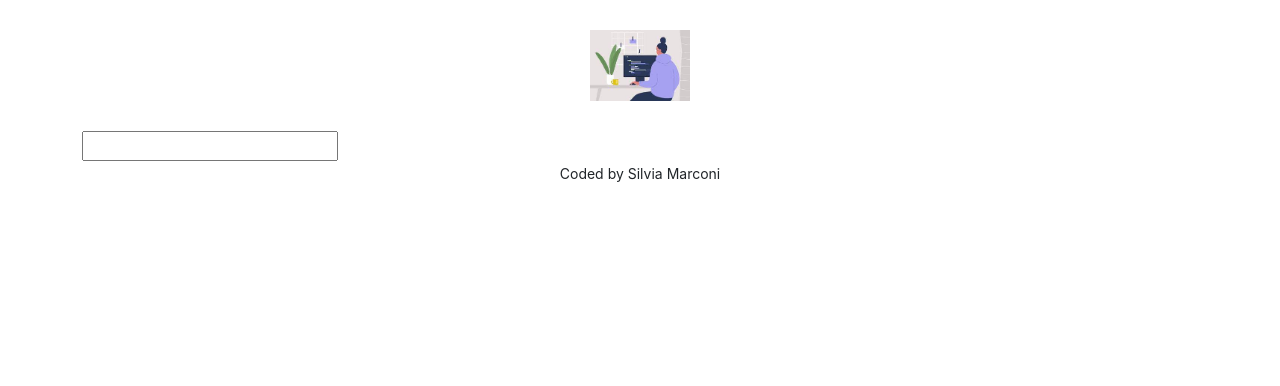
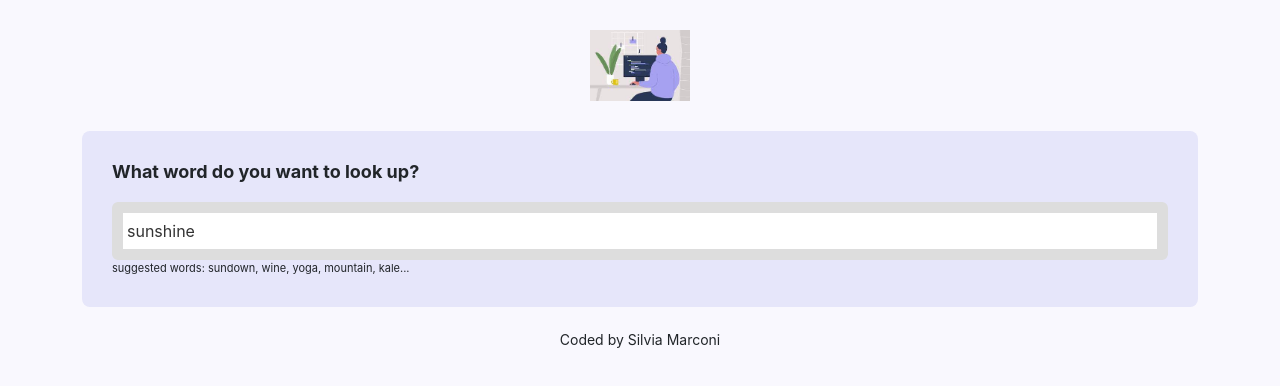
Before and after one commit to SilviM77/dictionary-project, a React (Create React App) app: page / in a window 1280 px wide. Shown: the top 386 px of the page. Built offline with nearby package versions, Linux system fonts and the light colour scheme; no server answers.

Commit message:
Added CSS styling to each component

```diff
--- a/src/App.css
+++ b/src/App.css
@@ -1,3 +1,9 @@
+body {
+  background: #f9f8fe;
+}
+
+
+
 .App-header {
   margin: 30px 0;
 }
--- a/src/App.js
+++ b/src/App.js
@@ -12,7 +12,7 @@ function App() {
         img-fluid" alt="logo" />
       </header>
       <main>
-        <Dictionary />
+        <Dictionary defaultKeyword="sunshine" />
       </main>
       <footer className="text-center">
       <small>Coded by Silvia Marconi</small> </footer>
--- a/src/Dictionary.css
+++ b/src/Dictionary.css
@@ -0,0 +1,25 @@
+.Dictionary h1 {
+    font-size: 18px;
+    font-weight: bold;
+    margin-bottom: 20px;
+}
+.Dictionary section {
+    background: lavender;
+    padding: 30px;
+    border-radius: 8px;
+    border-radius: 0px 10px 20px rgba(0 0 0 / 10%);
+    margin: 20px 0;
+}
+
+.Dictionary input {
+    width: 100%;
+    padding: 6px 4px;
+    border: 11px solid #ddd;
+    color: #333;
+    border-radius: 6px;
+}
+
+.Dictionary .hint {
+    font-size: 11px;
+    martin-top: 5px;
+}
--- a/src/Dictionary.js
+++ b/src/Dictionary.js
@@ -3,32 +3,56 @@ import axios from "axios";
 import Results from "./Results";
 import "./Dictionary.css";
 
-export default function Dictionary() {
-    let [keyword, setKeyword] = useState("");
+export default function Dictionary(props) {
+    let [keyword, setKeyword] = useState(props.defaultKeyword);
     let [results, setResults] = useState(null);
+    let [loaded, setLoaded] = useState(false);
 
-    function handleResponse(response) {
+    function handleDictionResponse(response) {
         setResults(response.data[0]);
     }
 
-    function search(event) {
+    function search() {
+        // documentation: https://dictionaryapi.dev/
+        let apiUrl = `https://api.dictionaryapi.dev/api/v2/entries/en/${keyword}`;
+        axios.get(apiUrl).then(handleDictionResponse);
+      }
+
+    function handleSubmit(event) {
       event.preventDefault();
-
-      // documentation: https://dictionaryapi.dev/
-      let apiUrl = `https://api.dictionaryapi.dev/api/v2/entries/en/${keyword}`;
-      axios.get(apiUrl).then(handleResponse);
+      search();
     }
 
     function handleKeywordChange(event) {
       setKeyword(event.target.value);
     }
+
+    function load() {
+      setLoaded(true);
+      search();
+    }
+
+    if (loaded) {
     return (
     <div className="Dictionary">
-        <form onSubmit={search}>
+
+
+      <section>
+        <h1>What word do you want to look up?</h1>
+        <form onSubmit={handleSubmit}>
             <input type="search" onChange=
-            {handleKeywordChange} />
+            {handleKeywordChange}
+            defaultValue={props.defaultKeyword} />
         </form>
+        <div className="hint">
+        suggested words: sundown, wine, yoga, mountain, kale...
+      </div>
+        </section>
       <Results results={results}/>
         </div>
     );
+} else {
+  load();
+  return "Loading";
 }
+}
--- /dev/null
+++ b/src/Meaning.css
@@ -0,0 +1,11 @@
+.Meaning h3{
+    font-size: 24px;
+    line-height: 1.5;
+    font-weight: bold;
+}
+
+.Meaning .example {
+    color: #70757a;
+    font-style: italic;
+    margin-top: 10px;
+}
--- a/src/Meaning.js
+++ b/src/Meaning.js
@@ -1,18 +1,20 @@
 import React from "react";
+import "./Meaning.css";
 import Synonyms from "./Synonyms";
 
 export default function Meaning(props) {
     return (
         <div className="Meaning">
         <h3>{props.meaning.partOfSpeech}</h3>
-        {props.meaning.definitions.map(function(definition, index) {
+        {props.meaning.definitions.map(function (definition, index) {
             return (
                 <div key={index}>
+                    <div className="definition">
+                     {definition.definition}
+                     </div>
 
-                    <strong>Definition:</strong> {definition.definition}
-                    <br />
-                    <strong>Example: </strong>
-                   <em>{definition.example}</em>
+                     <div className="example">
+                   {definition.example} </div>
                    <Synonyms synonyms={definition.synonyms} />
 
                     </div>
--- /dev/null
+++ b/src/Phonetics.css
@@ -0,0 +1,24 @@
+.Phonetics {
+    margin: 20px 0;
+}
+
+.Phonetics a {
+    border: 1px solid #ddd;
+    text-decoration: none;
+    padding: 8px 15px;
+    font-size: 13px;
+    margin-right: 10px;
+    font-weight: bold;
+    border-radius: 20px;
+    transition: all 150ms ease-in-out;
+}
+
+.Phonetics a:hover {
+    background: purple;
+    color: white;
+}
+
+.Phonetics .text {
+   opacity: 0.7;
+   font-family: bold;
+}
--- a/src/Phonetics.js
+++ b/src/Phonetics.js
@@ -1,4 +1,5 @@
 import React from "react";
+import "./Phonetics.css";
 
 export default function Phonetics(props) {
     return (
@@ -6,8 +7,9 @@ export default function Phonetics(props) {
             <a href={props.phonetics.audio} target="_blank">
              Listen
             </a>
-            <br />
+            <span className="text">
             {props.phonetics.text}
+            </span>
             </div>
     );
 }
--- /dev/null
+++ b/src/Results.css
@@ -0,0 +1,5 @@
+.Results h2 {
+    font-size: 36px;
+    font-weight: bold;
+    line-height: 1.5;
+}
--- a/src/Results.js
+++ b/src/Results.js
@@ -1,11 +1,13 @@
 import React from "react";
 import Meaning from "./Meaning";
 import Phonetics from "./Phonetics"
+import "./Results.css"
 
 export default function Results(props) {
     if (props.results) {
 return (
     <div className="Results">
+        <section>
         <h2>{props.results.word}</h2>
         {props.results.phonetics.map(function (phonetics, index) {
             return (
@@ -14,11 +16,12 @@ return (
                     </div>
             );
         })}
+        </section>
         {props.results.meanings.map(function (meaning, index) {
             return (
-                <div key={index}>
+                <section key={index}>
                 <Meaning meaning={meaning} />
-                </div>
+                </section>
             );
         })}
         </div>
--- /dev/null
+++ b/src/Synonyms.css
@@ -0,0 +1,11 @@
+.Synonyms {
+    margin: 20px 0 0;
+    padding: 0;
+}
+
+.Synonyms li {
+    font-size: 13px;
+    display: inline-block;
+    padding-right: 10px;
+    line-height: 1;
+}
--- a/src/Synonyms.js
+++ b/src/Synonyms.js
@@ -1,11 +1,12 @@
 import React from "react";
+import "./Synonyms.css";
 
 export default function Synonyms(props) {
   if (props.synonyms) {
     return (
       <ul className="Synonyms">
         {props.synonyms.map(function (synonym, index) {
-                return <li key={index}>{synonym}</li>
+          return <li key={index}>{synonym}</li>;
         })}
       </ul>
     );
```
Lines whose indentation alone changed are shown as unchanged.
